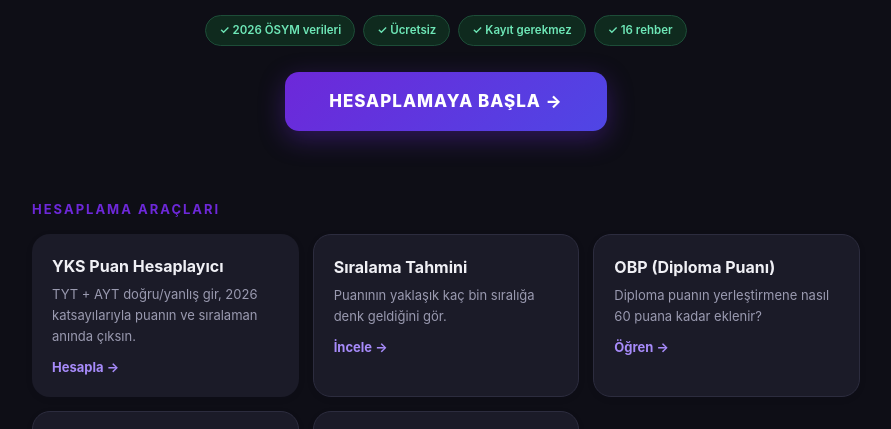
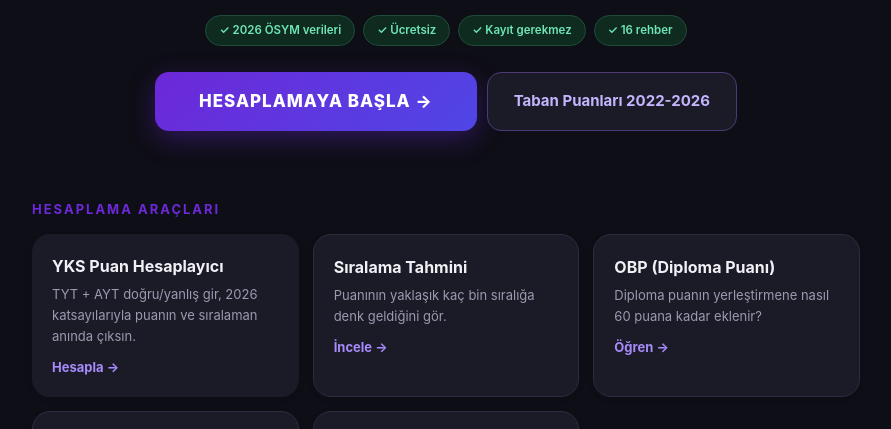
Before and after one commit to mkonline10/sinavnetim, a plain HTML site: page index.html in a window 1280 px wide. Both pictures are taken after a click on the button "Gece modu". Shown: the part 302-731 px from the top of the page, without its empty margins (194-1085 px from the left). Drawn offline with Linux system fonts and the light colour scheme.

Commit message:
Add files via upload

```diff
--- a/index.html
+++ b/index.html
@@ -59,6 +59,13 @@
   body.tema-koyu .rarac { background: #1b1b28; border-color: #2c2c3e; }
   body.tema-koyu .rarac span { color: #d5d5e5; }
   body.tema-koyu .rarac:hover { border-color: #4c3a78; }
+
+  .cta-satir { display: flex; gap: 10px; justify-content: center; flex-wrap: wrap; margin-top: 26px; }
+  .cta-satir .cta { margin-top: 0; }
+  .cta2 { display: inline-block; padding: 16px 26px; border-radius: 14px; background: #fff; border: 1.5px solid #c4b5fd; color: #6d28d9; font-weight: 700; font-size: 15px; text-decoration: none; transition: all 0.15s; }
+  .cta2:hover { background: #f5f3ff; transform: translateY(-2px); }
+  body.tema-koyu .cta2 { background: #1b1b28; border-color: #4c3a78; color: #c4b5fd; }
+  body.tema-koyu .cta2:hover { background: #2b2140; }
 </style>
 <meta name="google-site-verification" content="hC3FCywEa1X5X2-nJQ16MJ50VPUu-BHk4L2NOMPrXtA" />
 <script src="https://cdn.counter.dev/script.js" data-id="879c2efc-1b4e-4c6e-af39-744c50ae3f02" data-utcoffset="3"></script>
@@ -93,7 +100,10 @@
       <span>✓ Kayıt gerekmez</span>
       <span>✓ 16 rehber</span>
     </div>
-    <a class="cta" href="yks-hesaplama.html">HESAPLAMAYA BAŞLA →</a>
+    <div class="cta-satir">
+      <a class="cta" href="yks-hesaplama.html">HESAPLAMAYA BAŞLA →</a>
+      <a class="cta2" href="taban-puanlari.html">Taban Puanları 2022-2026</a>
+    </div>
   </div>
 
   <div class="bolum-t">HESAPLAMA ARAÇLARI</div>
```
